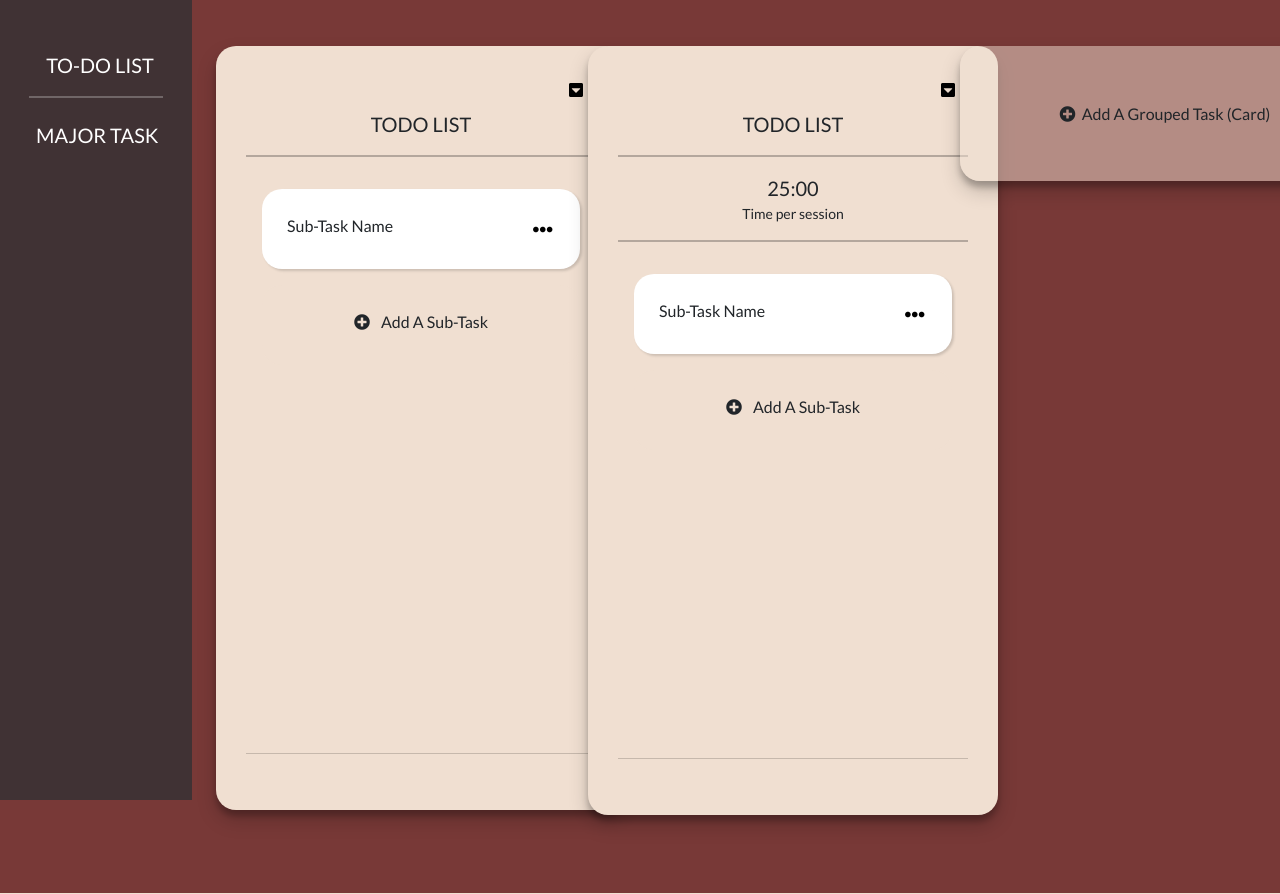
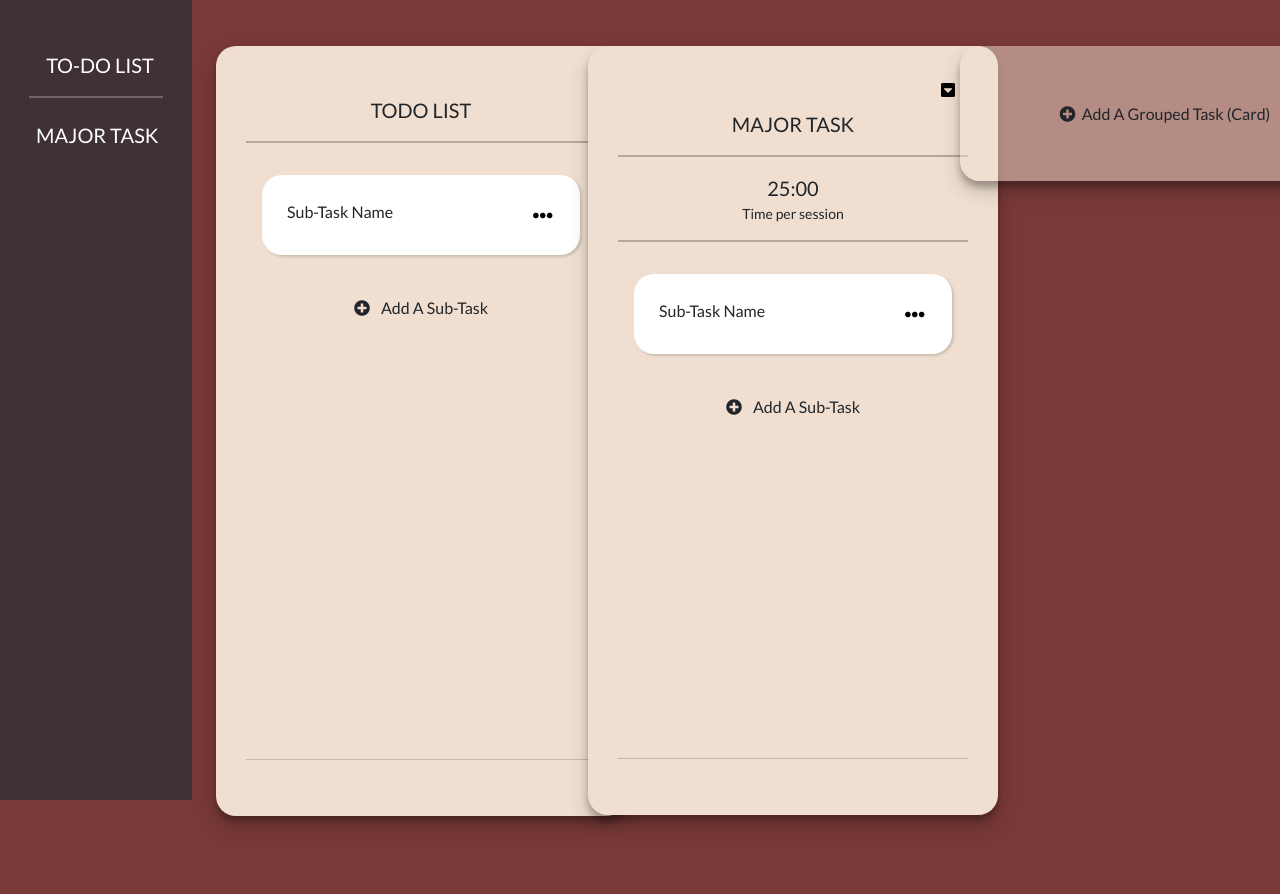
Before and after one commit to jaydejesus14/Pomodoro, a PHP site: page /todo/todoList.html in a window 1280 px wide; the page is wider, and only the part inside the window is pictured. Shown: the part 109-1003 px from the top of that part. Run offline with PHP 8.4, Linux system fonts and the light colour scheme; some libraries are stand-ins or nearby versions.

Commit message:
some changes

```diff
--- a/style.css
+++ b/style.css
@@ -796,8 +796,8 @@ input:focus, textarea:focus {
 }
 
 #todoBody{
-  min-height: 580px;
-  max-height: 580px;
+  min-height: 600px;
+  max-height: 600px;
   overflow-x: auto;
 
 }
--- a/timer.html
+++ b/timer.html
@@ -299,7 +299,7 @@
         <div class = "row justify-content-md-center text-center mx-auto">
             <div class = "col-8 text-left">
                         <div class = "pomSesions" style = "color:white; font-size:20px;">
-                            POMODORO SESSIONS:
+                            COMPLETED POMODORO SESSIONS:
                         </div>
                         </div>
                         <div class ="col-2 text-right mt-1 mr-3">
--- a/todo/todoList.html
+++ b/todo/todoList.html
@@ -33,16 +33,8 @@
                 <div class = "container todoContainer">
               <div class="col-4">
                 <div class="card todoCard">
-                    <div class = "text-right">
-                        <div class = "dropdown">
-                        <button class="btn btn-secondary" type="button" id="dropdownMenuButton" data-toggle="dropdown" aria-haspopup="true" aria-expanded="false" style = "background-color: transprent; border-color: transparent;"><i class="fa fa-caret-square-down" id="todoDrop" ></i></button>
-                        <div class="dropdown-menu" aria-labelledby="dropdownMenuButton">
-                            <a class="dropdown-item" href="#">Convert to Session</a>
-                            <a class="dropdown-item" href="#">Edit Task Name</a>
-                            <a class="dropdown-item" href="#">Delete Task</a>
-                        </div>
-                          </div></div>
-                    <span class = "todoTitle text-center">TODO LIST</span>
+
+                    <span class = "todoTitle text-center mt-4">TODO LIST</span>
                     <hr class="solid" id="hrBlack">
                     <div class="card-body overflow-auto scroll" id="todoBody">
                        <!-- SUB TASK -->
@@ -99,11 +91,11 @@
                           <button class="btn btn-secondary" type="button" id="dropdownMenuButton" data-toggle="dropdown" aria-haspopup="true" aria-expanded="false" style = "background-color: transprent; border-color: transparent;"><i class="fa fa-caret-square-down" id="todoDrop" ></i></button>
                           <div class="dropdown-menu" aria-labelledby="dropdownMenuButton">
                               <a class="dropdown-item" href="#">Convert to Session</a>
-                              <button id = "edit_content"><a class="dropdown-item" href="#" >Edit Task Name</a></button>
+                              <!--<button id = "edit_content">--><a class="dropdown-item" href="#" >Edit Task Name</a>
                               <a class="dropdown-item" href="#">Delete Task</a>
                           </div>
                             </div></div>
-                      <span id = "content" class = "todoTitle text-center">TODO LIST</span>
+                      <span id = "content" class = "todoTitle text-center">MAJOR TASK</span>
                       <hr class="solid" id="hrBlack">
                       <span class = "todoTitle text-center">25:00</span>
                       <span class = "todoTime text-center">Time per session</span>
```
